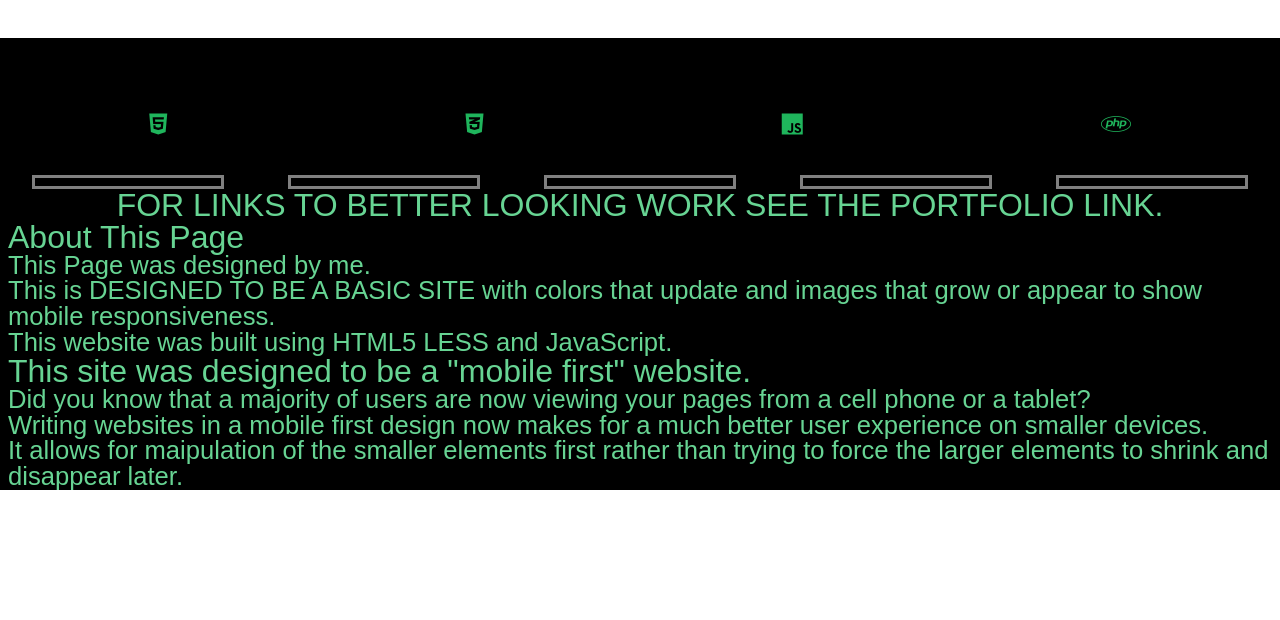
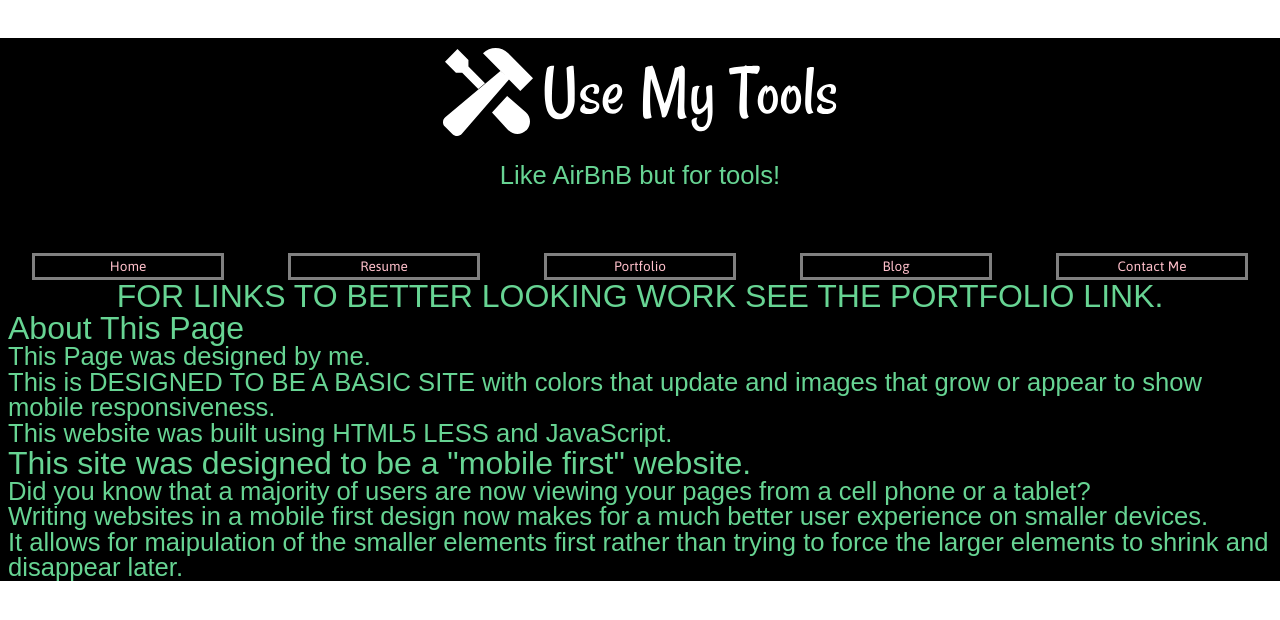
Before and after one commit to use-my-tools-build-week/marketing-page2, a plain HTML site: page index.html in a window 1280 px wide. Drawn offline with Linux system fonts and the light colour scheme.

Commit message:
Updated Index

```diff
--- a/index.html
+++ b/index.html
@@ -10,21 +10,28 @@
     <link href="https://fonts.googleapis.com/css?family=Abel|Anton|Asap|Noto+Sans+TC|Questrial" rel="stylesheet">
     <link rel="stylesheet" href="https://use.fontawesome.com/releases/v5.8.1/css/all.css"
           integrity="sha384-50oBUHEmvpQ+1lW4y57PTFmhCaXp0ML5d60M1M7uH2+nqUivzIebhndOJK28anvf" crossorigin="anonymous">
+    <script src="js/header.js" async></script>
+    <script src="js/nav.js" async></script>
     <script src="js/index.js" async></script>
     <title>Marketing Page 2 Web19 -- Skyler Dowdy</title>
 </head>
 <body>
+<div class="container">
 <header>
-    <div class="container">
+<!--    <div class="top-image">-->
+<!--        <img id="top-image" src="img/gh.png" alt="Tools Hanging">-->
+<!--        <div class="image-text">-->
+<!--            <h1 style="font-size:50px">I am Jane Doe</h1>-->
+<!--            <h3>And I'm a Photographer</h3>-->
+<!--            <button>Hire me</button>-->
+<!--        </div>-->
+<!--    </div>-->
         <div class="hdr-mn">
-            <h1 class="mn-hdr"></h1>
+            <img id="hdr-img" src="img/Use%20My%20Tools%20Logo%20Mockup%201(White).svg" alt="Use my tools white logo.">
+<!--            <h1 class="mn-hdr"></h1>-->
             <h2 class="mn-hdr"></h2>
         </div>
-        <div class="icons">
-            <i class="fab fa-html5"></i>
-            <i class="fab fa-css3-alt"></i>
-            <i class="fab fa-js"></i>
-            <i class="fab fa-php"></i>
+        <div class="hdr-img">
 
 
         </div>
```
